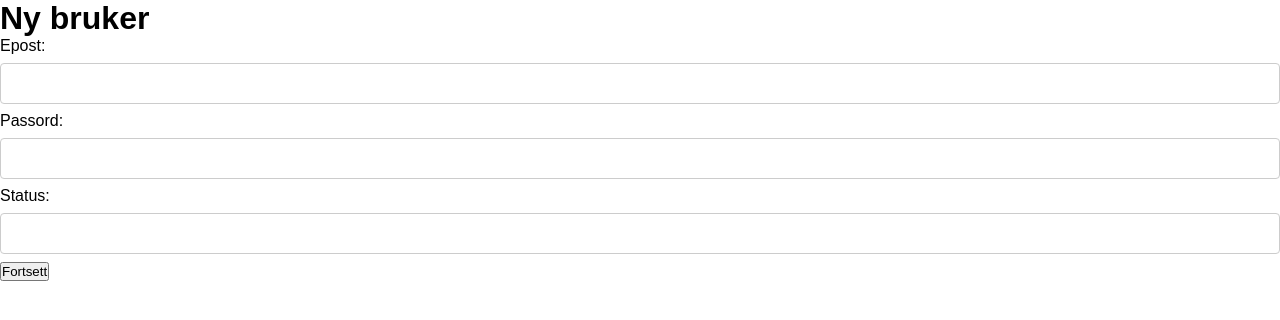
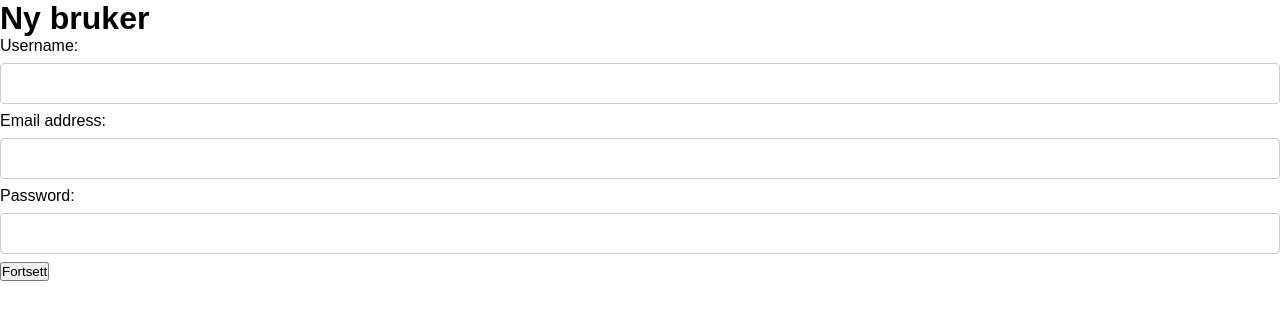
Before and after one commit to jorgenhenrichsen/TDT4290, a Django app: page /register/ in a window 1280 px wide. Shown: the part 58-378 px from the top of the page. Run offline with Django 3.2, Linux system fonts and the light colour scheme.

Commit message:
adding new clubofficial is finished

```diff
--- a/athlitikos/usermanagement/forms.py
+++ b/athlitikos/usermanagement/forms.py
@@ -4,13 +4,12 @@ from django import forms
 
 class UserForm(forms.ModelForm):
 
-    epost = forms.EmailField(max_length=254)
-    passord = forms.CharField(widget=forms.PasswordInput)
-    status = forms.CharField(max_length=254)
+    password = forms.CharField(widget=forms.PasswordInput)
+    username = forms.CharField(max_length=547)
 
     class Meta:
         model = User
-        fields = ['epost', 'passord', 'status']
+        fields = ['username', 'email', 'password']
 
 class SignUpForm(UserCreationForm):
 
--- a/athlitikos/usermanagement/templates/newuser.html
+++ b/athlitikos/usermanagement/templates/newuser.html
@@ -4,10 +4,9 @@
 
   <h1>Ny bruker</h1>
 
-  <form method="post">
-    {% csrf_token %}
-    {{form.as_p}}
-    <button>Fortsett</button>
-  </form>
+   <form method="POST" class="post-form">{% csrf_token %}
+        {{ form.as_p }}
+        <button type="submit" class="save btn btn-default">Fortsett</button>
+    </form>
 
 {% endblock %}
--- a/athlitikos/usermanagement/views.py
+++ b/athlitikos/usermanagement/views.py
@@ -8,6 +8,7 @@ from django.views.generic import View
 from .forms import SignUpForm, UserForm
 from django.shortcuts import render, redirect
 from django.contrib.auth.forms import UserCreationForm
+from django.contrib.auth.models import Group
 
 class UserFormView(View):
     form_class = UserForm
@@ -25,20 +26,23 @@ class UserFormView(View):
             user = form.save(commit=False)
 
             #cleaned normalized data
-            email = form.cleaned_data['epost']
-            password = form.cleaned_data['passord']
-            status = form.cleaned_data['status']
+            username = form.cleaned_data['username']
+            email = form.cleaned_data['email']
+            password = form.cleaned_data['password']
             user.set_password(password)
             user.save()
 
-            user = authenticate(email=email, password=password)
+            group = Group.objects.get(name='ClubOfficial')
+            user.groups.add(group)
+
+            group.save()
+
+            user = authenticate(username=username, password=password)
 
             if user is not None:
 
-                if user.is_active:
-
-                    login(request, user)
-                    return redirect('/home')
+                login(request, user)
+                return redirect('/home')
 
         return render(request, self.template_name, {'form': form})
 
```
